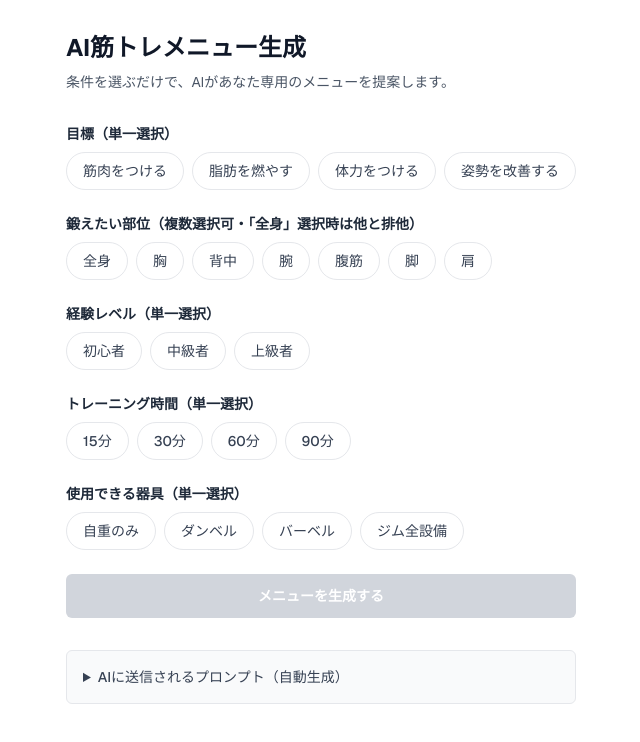
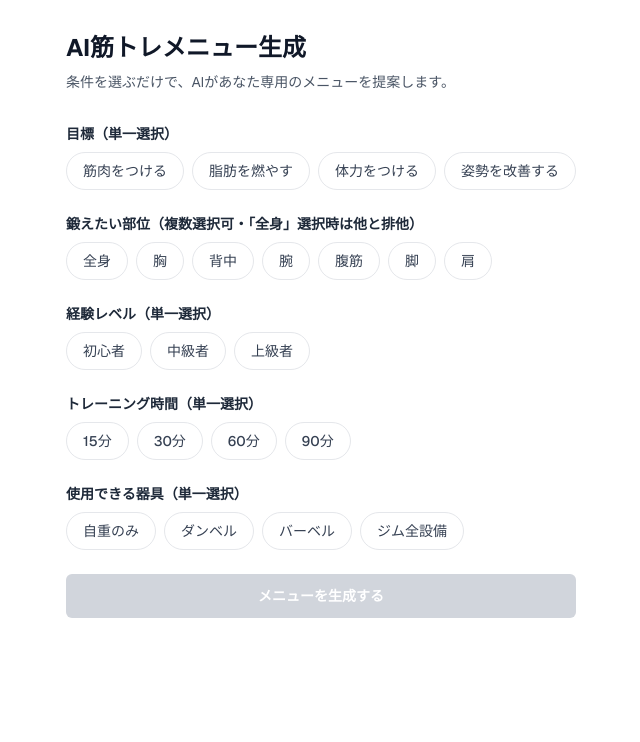
Before and after one commit to divnaoki/muscle-ai-menu, a Next.js app: page / in a window 1280 px wide. Shown: the top 742 px of the page, without its empty margins (319-959 px from the left). Built offline with nearby package versions, Linux system fonts and the light colour scheme.

Commit message:
AI入力内容非表示

```diff
--- a/app/page.tsx
+++ b/app/page.tsx
@@ -1,9 +1,8 @@
 "use client";
 
-import { useEffect, useMemo, useState } from "react";
+import { useEffect, useState } from "react";
 import { useRouter } from "next/navigation";
 import { SelectButton } from "./components/SelectButton";
-import { buildPrompt } from "./lib/buildPrompt";
 import {
   BODY_PARTS,
   DURATIONS,
@@ -52,11 +51,6 @@ export default function Home() {
   }, []);
 
   const canSubmit = isComplete(conditions) && !loading;
-
-  const previewPrompt = useMemo(() => {
-    if (!isComplete(conditions)) return null;
-    return buildPrompt(conditions);
-  }, [conditions]);
 
   function togglePart(part: BodyPart) {
     setConditions((prev) => {
@@ -183,15 +177,6 @@ export default function Home() {
       >
         {loading ? "AIがメニューを作成中..." : "メニューを生成する"}
       </button>
-
-      <details className="mt-8 rounded-md border border-gray-200 bg-gray-50 p-4 text-sm">
-        <summary className="cursor-pointer font-medium text-gray-700">
-          AIに送信されるプロンプト（自動生成）
-        </summary>
-        <pre className="mt-3 whitespace-pre-wrap text-xs text-gray-600">
-          {previewPrompt ?? "（全項目を選ぶとここにプロンプトが表示されます）"}
-        </pre>
-      </details>
     </main>
   );
 }
```
